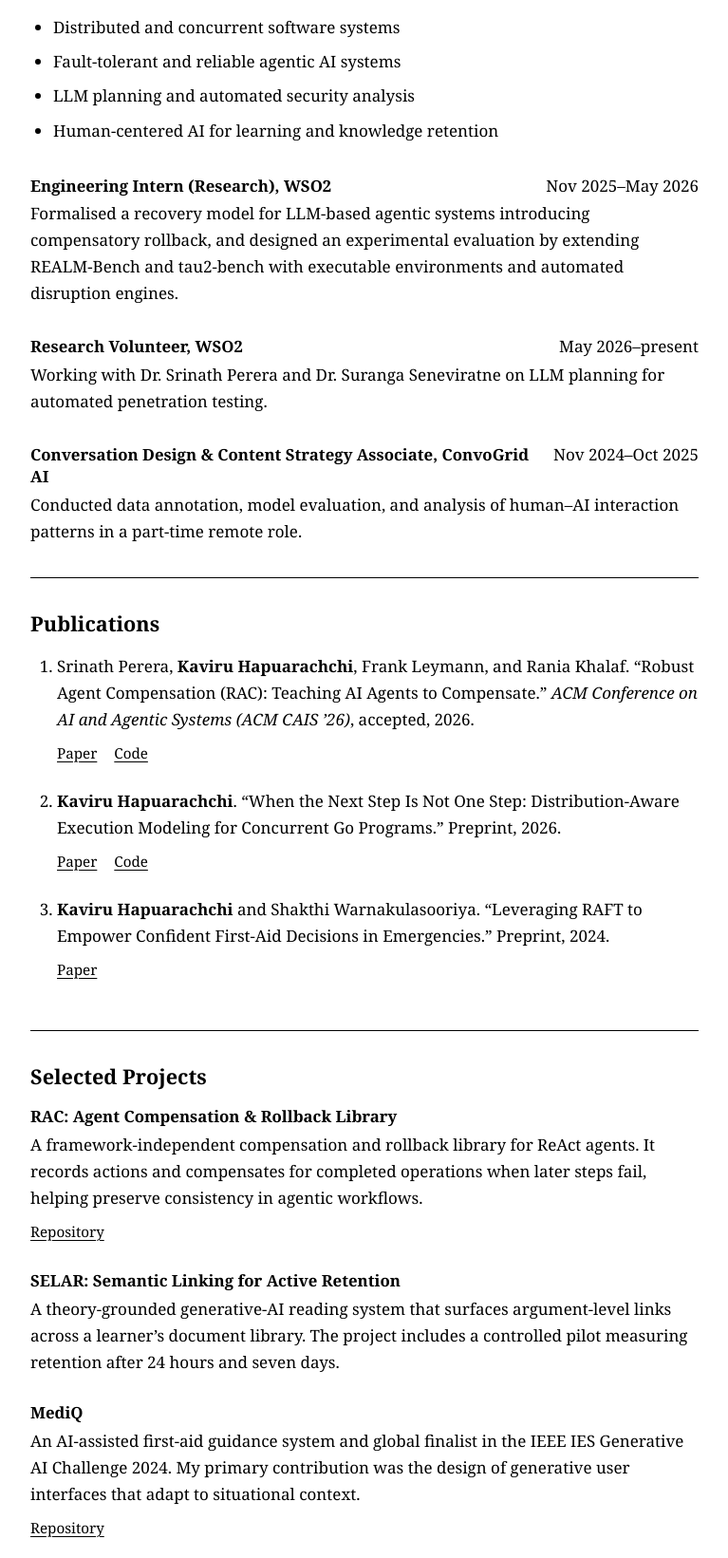
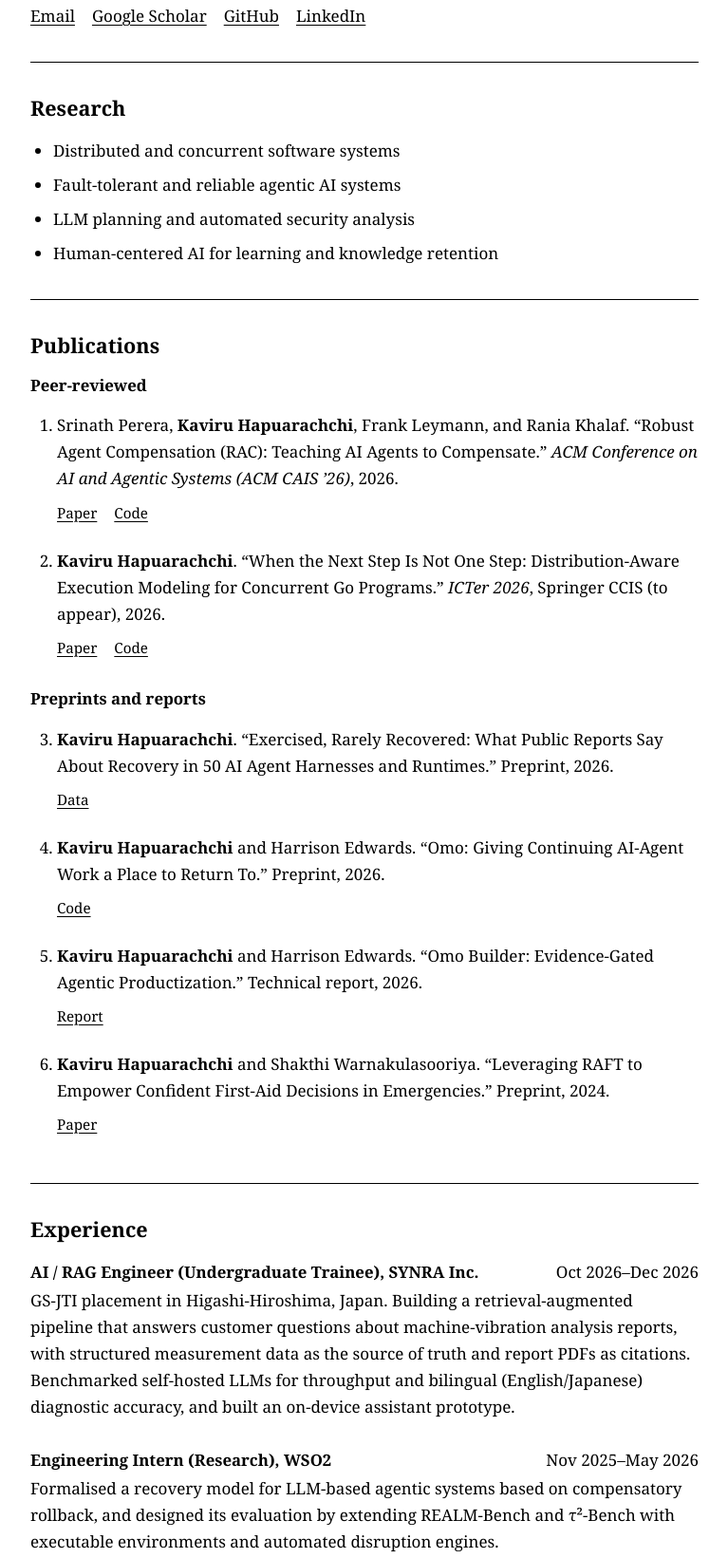
Before and after one commit to kaviru2/kaviru2.github.io, a plain HTML site: page index.html in a window 1280 px wide. Shown: the part 564-2205 px from the top of the page at 95% size, without its empty margins (256-1023 px from the left). Drawn offline with Linux system fonts and the light colour scheme.

Commit message:
Update portfolio: publications, experience, current placement (Nov 2026)

```diff
--- a/index.html
+++ b/index.html
@@ -8,6 +8,10 @@
   <title>Kaviru Hapuarachchi</title>
   <link rel="canonical" href="https://kaviru2.github.io/">
   <link rel="icon" href="favicon.svg" type="image/svg+xml">
+  <meta property="og:title" content="Kaviru Hapuarachchi">
+  <meta property="og:description" content="Research on reliable agentic AI: publications, experience, and projects.">
+  <meta property="og:url" content="https://kaviru2.github.io/">
+  <meta property="og:type" content="profile">
   <link rel="stylesheet" href="styles.css">
 </head>
 <body>
@@ -16,12 +20,13 @@
   <header class="site-header">
     <div>
       <h1>Kaviru Hapuarachchi</h1>
-      <p class="subtitle">Information Systems undergraduate and researcher</p>
+      <p class="subtitle">Undergraduate researcher in reliable agentic AI</p>
       <p>Sri Lanka</p>
     </div>
     <nav aria-label="Primary navigation">
       <a href="#research">Research</a>
       <a href="#publications">Publications</a>
+      <a href="#experience">Experience</a>
       <a href="#projects">Projects</a>
       <a href="#service">Service</a>
       <a href="#contact">Contact</a>
@@ -33,9 +38,16 @@
       <h2 id="about-heading">About</h2>
       <p>
         I am a final-year B.Sc. (Hons) Information Systems student at the
-        University of Colombo School of Computing. My work focuses on dependable
-        agentic AI, software systems, automated security analysis, and
-        human-centered AI for learning. I expect to graduate in May 2027.
+        University of Colombo School of Computing, graduating in May 2027.
+        My research asks how AI agents can recover when the actions they take
+        in real systems fail: compensation and rollback, testing agents in
+        stateful environments, and what recovery looks like in deployed agent
+        tools. I also work on concurrent software systems, automated security
+        analysis, and AI for learning.
+      </p>
+      <p>
+        Until December 2026 I am in Higashi-Hiroshima, Japan, on a GS-JTI
+        placement with SYNRA. I plan to start a PhD in late 2027 or early 2028.
       </p>
       <p class="links">
         <a href="mailto:hapuarachchikaviru@gmail.com">Email</a>
@@ -53,6 +65,97 @@
         <li>LLM planning and automated security analysis</li>
         <li>Human-centered AI for learning and knowledge retention</li>
       </ul>
+    </section>
+
+    <section id="publications" aria-labelledby="publications-heading">
+      <h2 id="publications-heading">Publications</h2>
+      <h3 class="list-heading">Peer-reviewed</h3>
+      <ol class="bibliography">
+        <li>
+          <p>
+            Srinath Perera, <strong>Kaviru Hapuarachchi</strong>, Frank Leymann,
+            and Rania Khalaf. “Robust Agent Compensation (RAC): Teaching AI
+            Agents to Compensate.” <em>ACM Conference on AI and Agentic Systems
+            (ACM CAIS ’26)</em>, 2026.
+          </p>
+          <p class="item-links">
+            <a href="https://arxiv.org/abs/2605.03409">Paper</a>
+            <a href="https://github.com/wso2-incubator/research-rac">Code</a>
+          </p>
+        </li>
+        <li>
+          <p>
+            <strong>Kaviru Hapuarachchi</strong>. “When the Next Step Is Not One
+            Step: Distribution-Aware Execution Modeling for Concurrent Go
+            Programs.” <em>ICTer 2026</em>, Springer CCIS (to appear), 2026.
+          </p>
+          <p class="item-links">
+            <a href="https://arxiv.org/abs/2606.17508">Paper</a>
+            <a href="https://github.com/kaviru2/Weave">Code</a>
+          </p>
+        </li>
+      </ol>
+
+      <h3 class="list-heading">Preprints and reports</h3>
+      <ol class="bibliography" start="3">
+        <li>
+          <p>
+            <strong>Kaviru Hapuarachchi</strong>. “Exercised, Rarely Recovered:
+            What Public Reports Say About Recovery in 50 AI Agent Harnesses and
+            Runtimes.” Preprint, 2026.
+          </p>
+          <p class="item-links">
+            <a href="https://zenodo.org/records/24122560">Data</a>
+          </p>
+        </li>
+        <li>
+          <p>
+            <strong>Kaviru Hapuarachchi</strong> and Harrison Edwards. “Omo:
+            Giving Continuing AI-Agent Work a Place to Return To.” Preprint, 2026.
+          </p>
+          <p class="item-links">
+            <a href="https://github.com/omoresearch/omo-space">Code</a>
+          </p>
+        </li>
+        <li>
+          <p>
+            <strong>Kaviru Hapuarachchi</strong> and Harrison Edwards. “Omo
+            Builder: Evidence-Gated Agentic Productization.” Technical report, 2026.
+          </p>
+          <p class="item-links">
+            <a href="https://doi.org/10.13140/RG.2.2.29512.89604">Report</a>
+          </p>
+        </li>
+        <li>
+          <p>
+            <strong>Kaviru Hapuarachchi</strong> and Shakthi Warnakulasooriya.
+            “Leveraging RAFT to Empower Confident First-Aid Decisions in
+            Emergencies.” Preprint, 2024.
+          </p>
+          <p class="item-links">
+            <a href="https://doi.org/10.13140/RG.2.2.35911.30888">Paper</a>
+          </p>
+        </li>
+      </ol>
+    </section>
+
+    <section id="experience" aria-labelledby="experience-heading">
+      <h2 id="experience-heading">Experience</h2>
+
+      <article>
+        <div class="entry-heading">
+          <h3>AI / RAG Engineer (Undergraduate Trainee), SYNRA Inc.</h3>
+          <p><time datetime="2026-10">Oct 2026</time>–<time datetime="2026-12">Dec 2026</time></p>
+        </div>
+        <p>
+          GS-JTI placement in Higashi-Hiroshima, Japan. Building a
+          retrieval-augmented pipeline that answers customer questions about
+          machine-vibration analysis reports, with structured measurement data
+          as the source of truth and report PDFs as citations. Benchmarked
+          self-hosted LLMs for throughput and bilingual (English/Japanese)
+          diagnostic accuracy, and built an on-device assistant prototype.
+        </p>
+      </article>
 
       <article>
         <div class="entry-heading">
@@ -60,10 +163,10 @@
           <p><time datetime="2025-11">Nov 2025</time>–<time datetime="2026-05">May 2026</time></p>
         </div>
         <p>
-          Formalised a recovery model for LLM-based agentic systems introducing
-          compensatory rollback, and designed an experimental evaluation by
-          extending REALM-Bench and tau2-bench with executable environments and
-          automated disruption engines.
+          Formalised a recovery model for LLM-based agentic systems based on
+          compensatory rollback, and designed its evaluation by extending
+          REALM-Bench and τ²-Bench with executable environments and automated
+          disruption engines.
         </p>
       </article>
 
@@ -80,53 +183,25 @@
 
       <article>
         <div class="entry-heading">
+          <h3>Engineer (Part-time), PhonicsMaker / Omo.Space</h3>
+          <p><time datetime="2025-07">Jul 2025</time>–present</p>
+        </div>
+        <p>
+          Maintain the application and customer-support workflows of an AI
+          phonics-book service with more than 1,000 paying users.
+        </p>
+      </article>
+
+      <article>
+        <div class="entry-heading">
           <h3>Conversation Design &amp; Content Strategy Associate, ConvoGrid AI</h3>
           <p><time datetime="2024-11">Nov 2024</time>–<time datetime="2025-10">Oct 2025</time></p>
         </div>
         <p>
-          Conducted data annotation, model evaluation, and analysis of
-          human–AI interaction patterns in a part-time remote role.
+          Data annotation, model evaluation, and analysis of human–AI
+          interaction patterns in a part-time remote role.
         </p>
       </article>
-    </section>
-
-    <section id="publications" aria-labelledby="publications-heading">
-      <h2 id="publications-heading">Publications</h2>
-      <ol class="bibliography">
-        <li>
-          <p>
-            Srinath Perera, <strong>Kaviru Hapuarachchi</strong>, Frank Leymann,
-            and Rania Khalaf. “Robust Agent Compensation (RAC): Teaching AI
-            Agents to Compensate.” <em>ACM Conference on AI and Agentic Systems
-            (ACM CAIS ’26)</em>, accepted, 2026.
-          </p>
-          <p class="item-links">
-            <a href="https://arxiv.org/abs/2605.03409">Paper</a>
-            <a href="https://github.com/wso2-incubator/research-rac">Code</a>
-          </p>
-        </li>
-        <li>
-          <p>
-            <strong>Kaviru Hapuarachchi</strong>. “When the Next Step Is Not One
-            Step: Distribution-Aware Execution Modeling for Concurrent Go
-            Programs.” Preprint, 2026.
-          </p>
-          <p class="item-links">
-            <a href="https://arxiv.org/abs/2606.17508">Paper</a>
-            <a href="https://github.com/kaviru2/Weave">Code</a>
-          </p>
-        </li>
-        <li>
-          <p>
-            <strong>Kaviru Hapuarachchi</strong> and Shakthi Warnakulasooriya.
-            “Leveraging RAFT to Empower Confident First-Aid Decisions in
-            Emergencies.” Preprint, 2024.
-          </p>
-          <p class="item-links">
-            <a href="https://doi.org/10.13140/RG.2.2.35911.30888">Paper</a>
-          </p>
-        </li>
-      </ol>
     </section>
 
     <section id="projects" aria-labelledby="projects-heading">
@@ -197,7 +272,7 @@
   </main>
 
   <footer>
-    <p>Last updated July 2026.</p>
+    <p>Last updated November 2026.</p>
   </footer>
 </body>
 </html>
--- a/sitemap.xml
+++ b/sitemap.xml
@@ -2,6 +2,6 @@
 <urlset xmlns="http://www.sitemaps.org/schemas/sitemap/0.9">
   <url>
     <loc>https://kaviru2.github.io/</loc>
-    <lastmod>2026-07-29</lastmod>
+    <lastmod>2026-11-21</lastmod>
   </url>
 </urlset>
--- a/styles.css
+++ b/styles.css
@@ -132,6 +132,12 @@ li + li {
   margin-bottom: 30px;
 }
 
+section > ul:last-child,
+section > ol:last-child,
+.plain-list:last-child {
+  margin-bottom: 0;
+}
+
 .entry-heading {
   display: flex;
   align-items: baseline;
@@ -151,6 +157,15 @@ li + li {
 
 .bibliography {
   padding-left: 28px;
+}
+
+.list-heading {
+  margin-top: 6px;
+  margin-bottom: 12px;
+}
+
+.bibliography + .list-heading {
+  margin-top: 30px;
 }
 
 .bibliography li + li {
```
